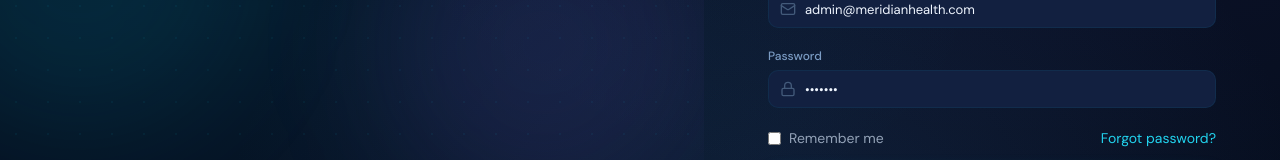
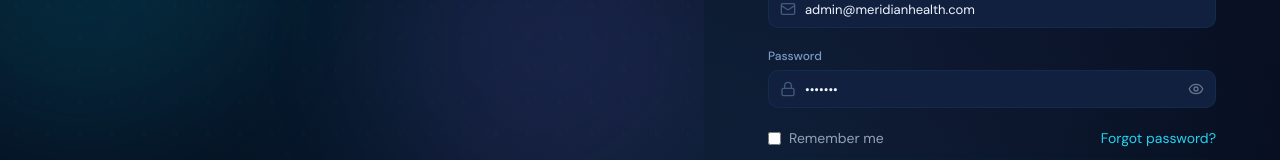
Before and after one commit to faisalaiagent/AI-Voice-Receptionist, a Next.js app: page /auth/login in a window 1280 px wide. Shown: the part 394-554 px from the top of the page. Built offline with nearby package versions, Linux system fonts and the light colour scheme.

Commit message:
Fix: add rightElement prop to Input component

```diff
--- a/components/ui/Input.tsx
+++ b/components/ui/Input.tsx
@@ -1,21 +1,25 @@
 // ============================================================
-// INPUT — styled input, textarea, select components
+// INPUT — styled input, textarea, select, toggle components
 // ============================================================
 import { forwardRef, InputHTMLAttributes, TextareaHTMLAttributes, SelectHTMLAttributes } from 'react'
 import { cn } from '@/lib/utils'
 
 // ── Text Input ────────────────────────────────────────────────
-interface InputProps extends InputHTMLAttributes<HTMLInputElement> {
+export interface InputProps extends InputHTMLAttributes<HTMLInputElement> {
   label?: string
   error?: string
   hint?: string
   icon?: React.ReactNode
   iconRight?: React.ReactNode
+  // alias used by login/register pages for the show/hide password button
+  rightElement?: React.ReactNode
 }
 
 export const Input = forwardRef<HTMLInputElement, InputProps>(
-  ({ label, error, hint, icon, iconRight, className, id, ...props }, ref) => {
+  ({ label, error, hint, icon, iconRight, rightElement, className, id, ...props }, ref) => {
     const inputId = id ?? label?.toLowerCase().replace(/\s+/g, '-')
+    // rightElement is an alias for iconRight — supports interactive elements (buttons)
+    const rightSlot = rightElement ?? iconRight
     return (
       <div className="flex flex-col gap-1.5">
         {label && (
@@ -24,8 +28,9 @@ export const Input = forwardRef<HTMLInputElement, InputProps>(
           </label>
         )}
         <div className="relative">
+          {/* Left icon — decorative, pointer-events disabled */}
           {icon && (
-            <span className="absolute left-3 top-1/2 -translate-y-1/2 text-[#435A7A] pointer-events-none">
+            <span className="absolute left-3 top-1/2 -translate-y-1/2 text-[#435A7A] pointer-events-none z-10">
               {icon}
             </span>
           )}
@@ -34,16 +39,17 @@ export const Input = forwardRef<HTMLInputElement, InputProps>(
             id={inputId}
             className={cn(
               'input-base',
-              icon && 'pl-9',
-              iconRight && 'pr-9',
+              icon       && 'pl-9',
+              rightSlot  && 'pr-9',
               error && 'border-rose-500/50 focus:border-rose-500 focus:shadow-[0_0_0_3px_rgba(244,63,94,0.12)]',
               className
             )}
             {...props}
           />
-          {iconRight && (
-            <span className="absolute right-3 top-1/2 -translate-y-1/2 text-[#435A7A]">
-              {iconRight}
+          {/* Right slot — supports both icons and interactive buttons */}
+          {rightSlot && (
+            <span className="absolute right-3 top-1/2 -translate-y-1/2 text-[#435A7A] flex items-center">
+              {rightSlot}
             </span>
           )}
         </div>
@@ -145,8 +151,14 @@ export function Toggle({ checked, onChange, label, description, size = 'md' }: T
     <label className="flex items-center justify-between gap-4 cursor-pointer group">
       {(label || description) && (
         <div>
-          {label && <p className="text-sm font-medium text-[#F0F6FF] group-hover:text-white transition-colors">{label}</p>}
-          {description && <p className="text-xs text-[#435A7A] mt-0.5">{description}</p>}
+          {label && (
+            <p className="text-sm font-medium text-[#F0F6FF] group-hover:text-white transition-colors">
+              {label}
+            </p>
+          )}
+          {description && (
+            <p className="text-xs text-[#435A7A] mt-0.5">{description}</p>
+          )}
         </div>
       )}
       <button
@@ -155,7 +167,8 @@ export function Toggle({ checked, onChange, label, description, size = 'md' }: T
         aria-checked={checked}
         onClick={() => onChange(!checked)}
         className={cn(
-          'relative flex-shrink-0 rounded-full transition-all duration-200 focus:outline-none focus:ring-2 focus:ring-cyan-500 focus:ring-offset-2 focus:ring-offset-[#0D1B35]',
+          'relative flex-shrink-0 rounded-full transition-all duration-200',
+          'focus:outline-none focus:ring-2 focus:ring-cyan-500 focus:ring-offset-2 focus:ring-offset-[#0D1B35]',
           size === 'md' ? 'w-10 h-6' : 'w-8 h-5',
           checked
             ? 'bg-cyan-500 shadow-[0_0_12px_rgba(6,182,212,0.4)]'
```
